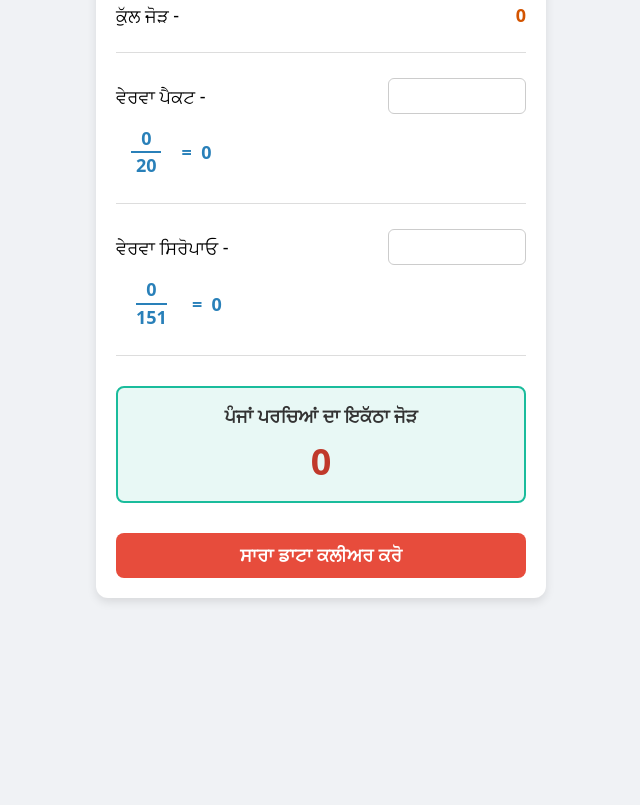
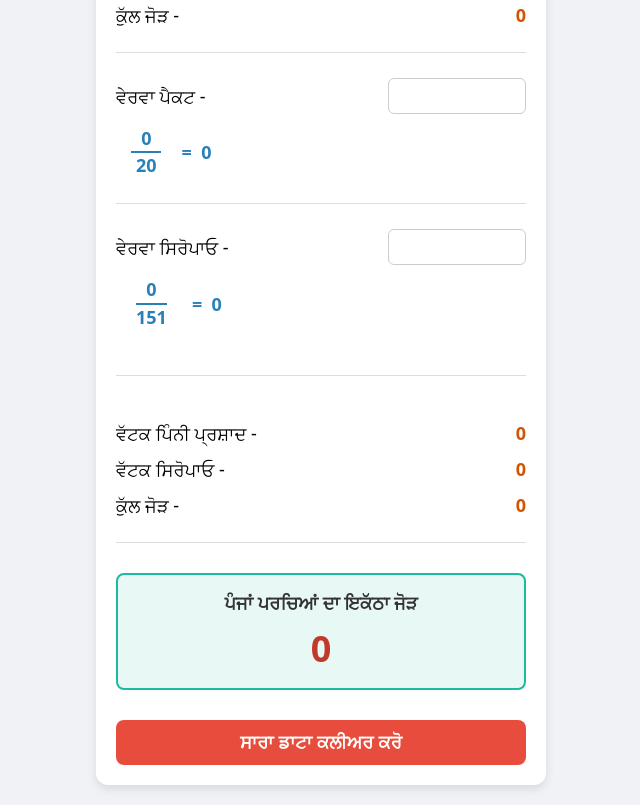
Before and after one commit to Insddrive/Rokdi-pinni-parshad, a plain HTML site: page index.html in a window 1280 px wide. Shown: the part 576-1381 px from the top of the page, without its empty margins (319-959 px from the left). Before the commit the page ends 1194 px from the top, so only its background shows below. Drawn offline with Linux system fonts and the light colour scheme.

Commit message:
Add Vattak Pinni Prashad and Siropa calculation section
Added a new section for calculating Vattak Pinni Prashad and Siropa, including display elements for their values.

```diff
--- a/index.html
+++ b/index.html
@@ -122,6 +122,13 @@
             margin: 90px 0;
         }
 
+        /* ਨਵੇਂ ਭਾਗ ਲਈ ਸਪੇਸ */
+        .medium-space-divider {
+            height: 1px;
+            background-color: #ddd;
+            margin: 45px 0;
+        }
+
         .detail-row {
             margin-bottom: 20px;
         }
@@ -192,14 +199,13 @@
             background-color: #c0392b;
         }
 
-        /* ਐਰਰ / ਵਾਰਨਿੰਗ ਦਾ ਡਿਜ਼ਾਈਨ */
         .error-msg {
             color: #e74c3c;
             font-size: 14px;
             font-weight: bold;
             text-align: right;
             margin-top: 5px;
-            display: none; /* ਡਿਫਾਲਟ ਛੁਪਿਆ ਹੋਇਆ */
+            display: none;
         }
         .total-error-msg {
             color: #e74c3c;
@@ -211,7 +217,7 @@
             padding: 10px;
             border-radius: 6px;
             border: 1px solid #e74c3c;
-            display: none; /* ਡਿਫਾਲਟ ਛੁਪਿਆ ਹੋਇਆ */
+            display: none;
         }
 
     </style>
@@ -269,6 +275,14 @@
                 </div>
                 <div class="equals-result">= &nbsp; <span id="sirResultAns">0</span></div>
             </div>
+        </div>
+
+        <div class="medium-space-divider"></div>
+
+        <div class="detail-row">
+            <div class="row"><label>ਵੱਟਕ ਪਿੰਨੀ ਪ੍ਰਸ਼ਾਦ -</label> <span class="result-text" id="vattakPkt">0</span></div>
+            <div class="row"><label>ਵੱਟਕ ਸਿਰੋਪਾਓ -</label> <span class="result-text" id="vattakSir">0</span></div>
+            <div class="row"><label>ਕੁੱਲ ਜੋੜ -</label> <span class="result-text" id="vattakTotal">0</span></div>
         </div>
 
         <div class="divider"></div>
@@ -329,7 +343,6 @@
             let pkt = Number(pktInput) || 0;
             let sir = Number(sirInput) || 0;
 
-            // ਜੋੜ ਕੱਢਣਾ
             let sum1 = v1 + v2 + v3;
             document.getElementById('sum1').innerText = sum1;
 
@@ -339,17 +352,15 @@
 
             document.getElementById('grandTotal').innerText = sum2;
 
-            // ਵੇਰਵਾ ਪੈਕਟ ਚੈੱਕ (20 ਨਾਲ ਭਾਗ)
             if (pkt > 0 && pkt % 20 !== 0) {
                 document.getElementById('pktError').style.display = 'block';
             } else {
                 document.getElementById('pktError').style.display = 'none';
             }
-            let pktDiv = Math.floor(pkt / 20); // ਐਰਰ ਆਉਣ 'ਤੇ ਵੀ ਪੂਰਨ ਅੰਕ ਹੀ ਦਿਖਾਏਗਾ
+            let pktDiv = Math.floor(pkt / 20);
             document.getElementById('pktNum').innerText = pkt;
             document.getElementById('pktResultAns').innerText = pktDiv;
 
-            // ਵੇਰਵਾ ਸਿਰੋਪਾਓ ਚੈੱਕ (151 ਨਾਲ ਭਾਗ)
             if (sir > 0 && sir % 151 !== 0) {
                 document.getElementById('sirError').style.display = 'block';
             } else {
@@ -359,9 +370,13 @@
             document.getElementById('sirNum').innerText = sir;
             document.getElementById('sirResultAns').innerText = sirDiv;
 
-            // ਕੁੱਲ ਜੋੜ ਮੈਚ ਕਰਨ ਦਾ ਚੈੱਕ
-            // ਜੇਕਰ ਪੈਕਟ ਜਾਂ ਸਿਰੋਪਾਓ ਵਿੱਚ ਕੁਝ ਭਰਿਆ ਹੈ, ਪਰ ਉਹਨਾਂ ਦਾ ਜੋੜ ਕੁੱਲ ਪਰਚੀਆਂ ਦੇ ਜੋੜ ਬਰਾਬਰ ਨਹੀਂ ਹੈ
-            if ((pkt > 0 || sir > 0) && (pkt + sir !== sum2)) {
+            // ਨਵਾਂ ਹਿੱਸਾ: ਵੱਟਕ ਪਿੰਨੀ ਪ੍ਰਸ਼ਾਦ ਅਤੇ ਸਿਰੋਪਾਓ ਦਾ ਹਿਸਾਬ
+            let vattakTotalSum = pkt + sir;
+            document.getElementById('vattakPkt').innerText = pkt;
+            document.getElementById('vattakSir').innerText = sir;
+            document.getElementById('vattakTotal').innerText = vattakTotalSum;
+
+            if ((pkt > 0 || sir > 0) && (vattakTotalSum !== sum2)) {
                 document.getElementById('totalError').style.display = 'block';
             } else {
                 document.getElementById('totalError').style.display = 'none';
```
